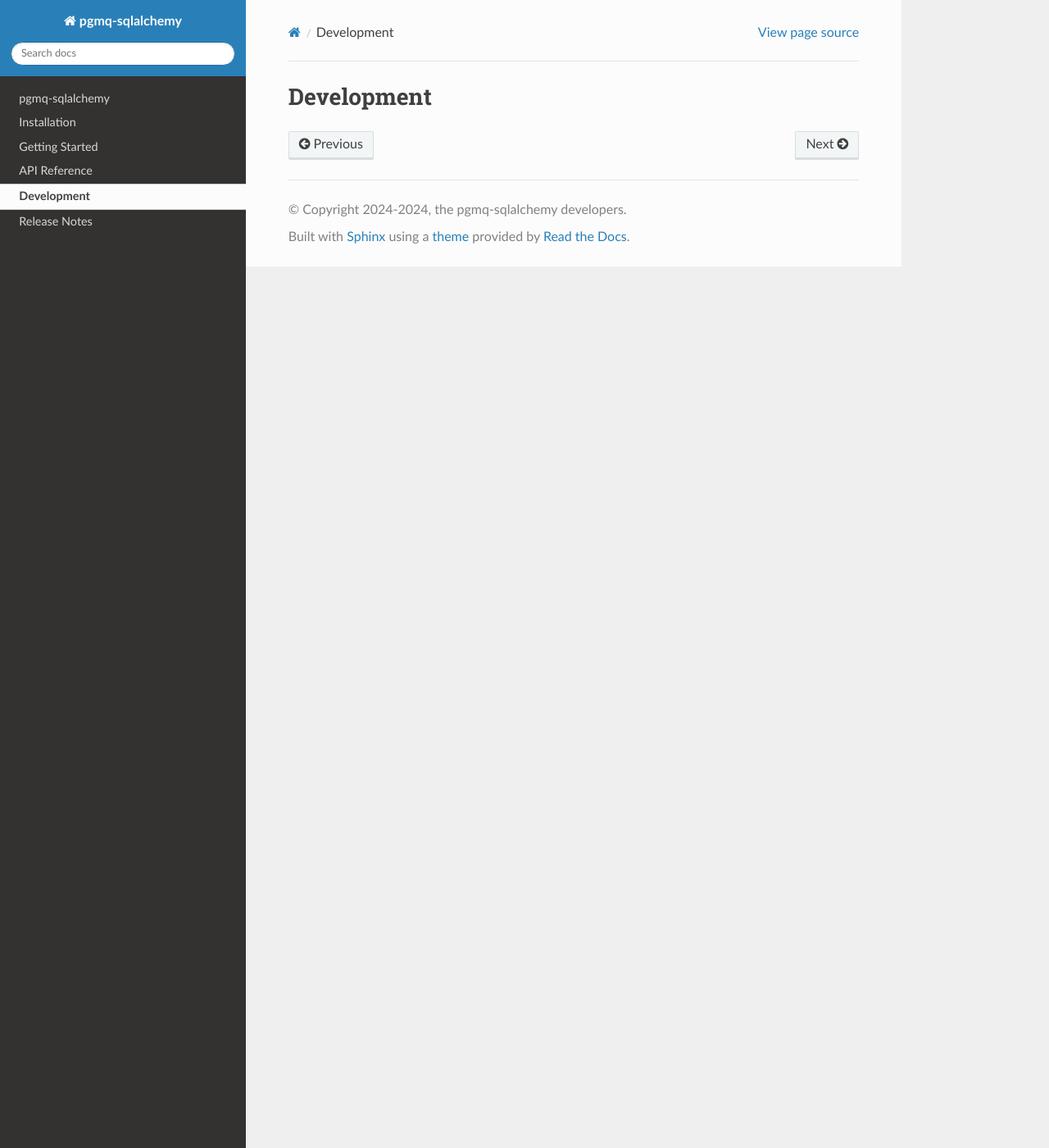
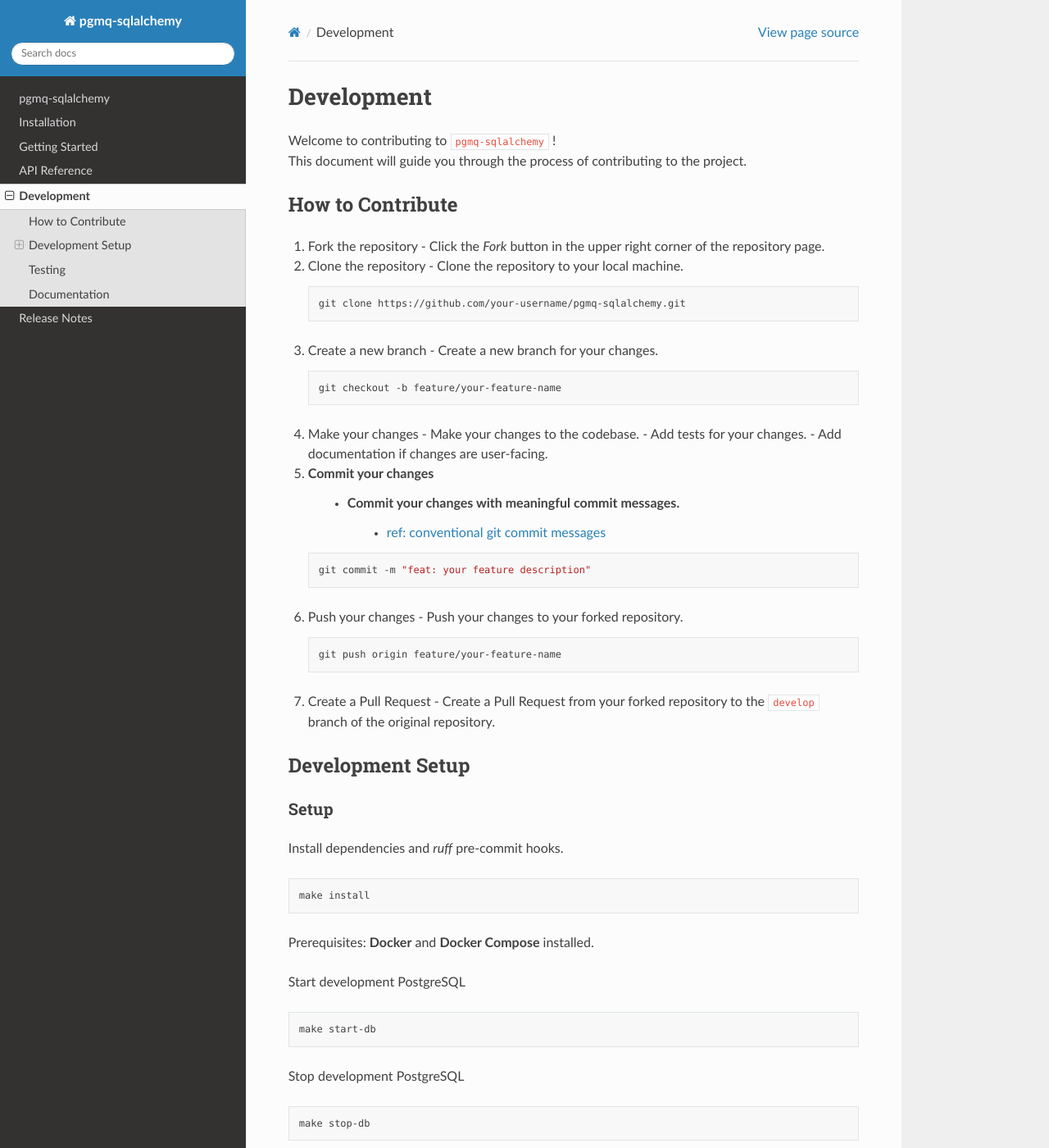
Before and after one commit to jason810496/pgmq-sqlalchemy, a Sphinx documentation site: the page built from doc/development.rst, in a window 1280 px wide and 1400 px high. Shown: the whole window at 82% size. Built offline with Sphinx 7.4.7 and the Read the Docs theme 2.0.0, drawn with Linux system fonts in a browser that asks for light colours; some of the changed text lies outside the part shown.

Commit message:
doc: add development instructions

```diff
--- a/doc/development.rst
+++ b/doc/development.rst
@@ -2,3 +2,117 @@
 
 Development
 ===========
+
+| Welcome to contributing to ``pgmq-sqlalchemy`` !
+| This document will guide you through the process of contributing to the project.
+
+How to Contribute
+-----------------
+
+1. Fork the repository
+   - Click the `Fork` button in the upper right corner of the repository page.
+2. Clone the repository
+   - Clone the repository to your local machine.
+
+   .. code-block:: bash
+
+      git clone https://github.com/your-username/pgmq-sqlalchemy.git
+
+3. Create a new branch
+   - Create a new branch for your changes.
+
+   .. code-block:: bash
+
+      git checkout -b feature/your-feature-name
+
+4. Make your changes
+   - Make your changes to the codebase.
+   - Add tests for your changes.
+   - Add documentation if changes are user-facing.
+5. Commit your changes
+    * Commit your changes with meaningful commit messages.
+        * `ref: conventional git commit messages <https://www.conventionalcommits.org/en/v1.0.0/>`_
+
+   .. code-block:: bash
+
+      git commit -m "feat: your feature description"
+
+6. Push your changes
+   - Push your changes to your forked repository.
+
+   .. code-block:: bash
+
+      git push origin feature/your-feature-name
+
+7. Create a Pull Request
+   - Create a Pull Request from your forked repository to the ``develop`` branch of the original repository.
+
+Development Setup
+-----------------
+
+Setup
+~~~~~
+
+Install dependencies and `ruff` pre-commit hooks.
+
+.. code-block:: bash
+
+   make install
+
+Prerequisites: **Docker** and **Docker Compose** installed.
+
+Start development PostgreSQL
+
+.. code-block:: bash
+
+   make start-db
+
+Stop development PostgreSQL
+
+.. code-block:: bash
+
+   make stop-db
+
+Makefile utility
+~~~~~~~~~~~~~~~~
+
+.. code-block:: bash
+
+   make help
+
+   # will show all available commands and their descriptions.
+
+Linting
+~~~~~~~
+
+We use `pre-commit <https://pre-commit.com/>`_ hook with `ruff <https://github.com/astral-sh/ruff-pre-commit>`_ to automatically lint the codebase before committing.
+
+Testing
+-------
+
+Run tests locally
+
+.. code-block:: bash
+
+   make test-local
+
+Run tests in docker
+
+.. code-block:: bash
+
+   make test-docker
+
+Documentation
+-------------
+
+Serve documentation
+
+.. code-block:: bash
+
+   make doc-serve
+
+Clean documentation build
+
+.. code-block:: bash
+
+   make doc-clean
```
Also changed, not shown: .github/CONTRIBUTING.md.
